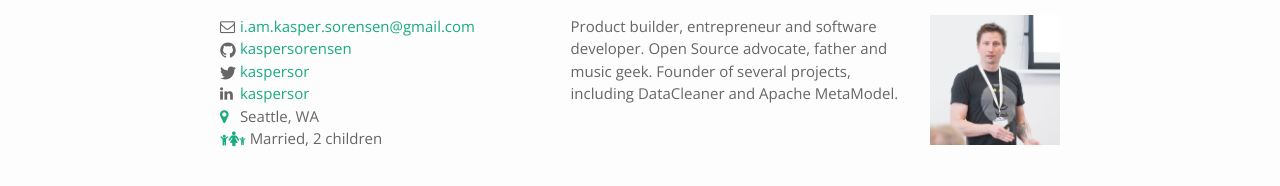
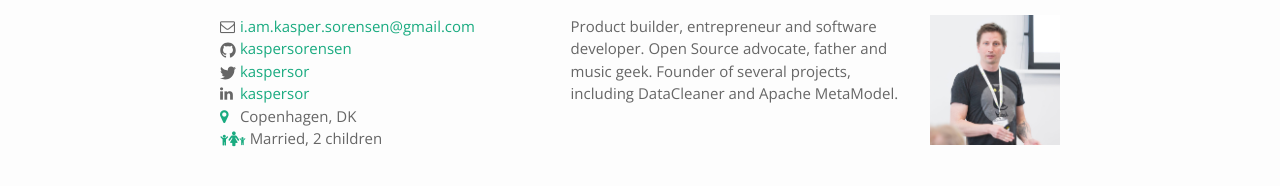
Before and after one commit to kaspersorensen/kaspersorensen.github.io, a Jekyll site: the page built from index.md, in a window 1280 px wide. Shown: the part 444-630 px from the top of the page. Built offline with Jekyll 4.4.1, drawn with Linux system fonts in a browser that asks for light colours; nearby versions of some CDN libraries; a script that is not in the unit is left out.

Commit message:
Updated location in footer

```diff
--- a/_includes/footer.html
+++ b/_includes/footer.html
@@ -27,7 +27,7 @@
           </li>
           {% endif %}
           <li><i class="fa icon fa-linkedin" aria-hidden="true"></i> <a href="https://www.linkedin.com/in/kaspersor">kaspersor</a></li>
-          <li><i class="fa brand icon fa-map-marker" aria-hidden="true"></i> Seattle, WA</li>
+          <li><i class="fa brand icon fa-map-marker" aria-hidden="true"></i> Copenhagen, DK</li>
           <li>
             <i class="fa brand fa-child small" aria-hidden="true"></i><i class="fa brand fa-female" aria-hidden="true"></i><i class="fa brand fa-child smaller" aria-hidden="true"></i>
             Married, 2 children
```
